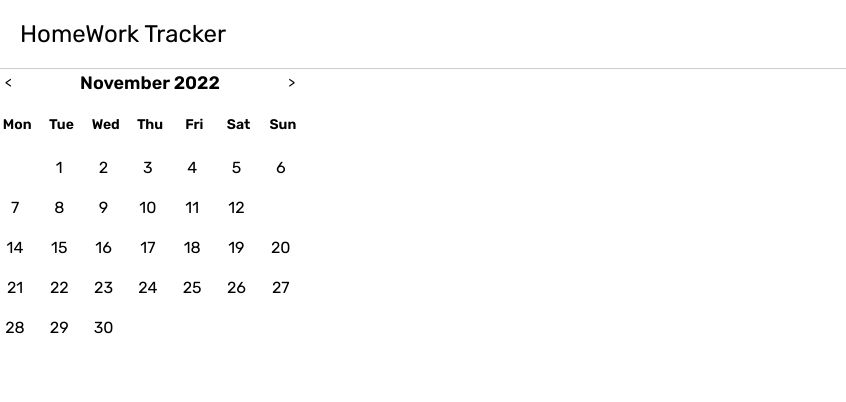
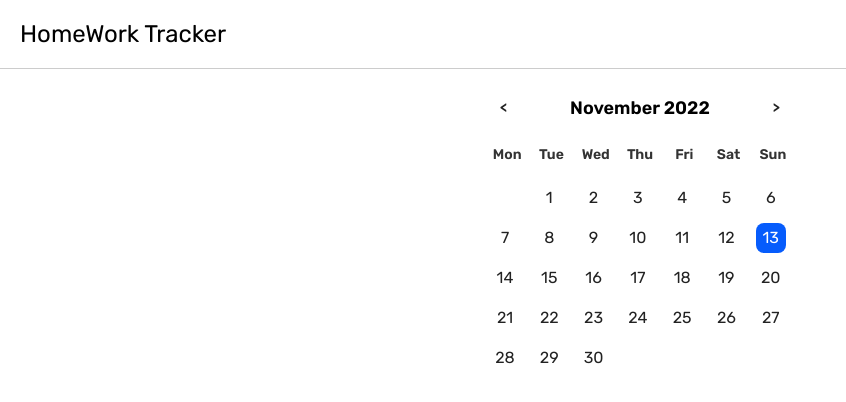
Before and after one commit to Alekseypavlov14/homework-tracker, a React (Create React App) app: page /tasks in a window 1280 px wide. Shown: the top 402 px of the page, without its empty margins (0-846 px from the left). Built offline with nearby package versions, Linux system fonts and the light colour scheme.

Commit message:
fix bugs with styles

```diff
--- a/src/features/calendar/components/Calendar/Calendar.module.css
+++ b/src/features/calendar/components/Calendar/Calendar.module.css
@@ -21,10 +21,11 @@
   border: none;
   outline: none;
   background-color: #fff;
-  color: var(--grey-200);
+  color: #222;
   cursor: pointer;
   user-select: none;
-  padding: 5px;
+  padding: 10px;
+  font-weight: 600;
 }
 
 .CalendarWeekDays {
--- a/src/features/calendar/components/Day/Day.module.css
+++ b/src/features/calendar/components/Day/Day.module.css
@@ -1,7 +1,7 @@
 .Day {
   padding: 5px;
   font-size: 16px;
-  color: var(--grey-200);
+  color: #222;
   display: block;
   border-radius: 0.5em;
   width: 30px;
@@ -14,11 +14,11 @@
 }
 
 .Today {
-  background-color: var(--blue-200);
+  background-color: rgb(6, 92, 252);
   color: #fff;
 }
 
 .Day:hover {
-  background-color: var(--blue-600);
+  background-color: rgb(17, 194, 253);
   color: #fff;
 }
--- a/src/features/calendar/components/WeekDay/WeekDay.module.css
+++ b/src/features/calendar/components/WeekDay/WeekDay.module.css
@@ -1,6 +1,6 @@
 .WeekDay {
   font-weight: 600;
-  color: var(--dark-text-color);
+  color: #333;
   text-align: center;
   user-select: none;
 }
--- a/src/pages/TaskList/TaskList.module.css
+++ b/src/pages/TaskList/TaskList.module.css
@@ -1,6 +1,13 @@
 .TaskList {
   width: 100%;
   height: 100%;
+}
+
+.Calendar {
+  padding-top: 20px;
+  margin: 0px auto;
+  width: 100%;
+  max-width: 300px;
 }
 
 .Tasks {
--- a/src/pages/TaskList/TaskList.tsx
+++ b/src/pages/TaskList/TaskList.tsx
@@ -4,8 +4,8 @@ import { Header } from '../../components/Header/Header'
 import { Task } from '../../features/courses/components/Task/Task'
 import { Task as TaskType } from './../../features/courses/entities/task.interface'
 import { coursesSelector } from './../../features/courses/slice/courses.slice'
+import { Calendar } from '../../features/calendar/components/Calendar/Calendar'
 import styles from './TaskList.module.css'
-import { Calendar } from '../../features/calendar/components/Calendar/Calendar'
 
 interface TaskListProps {}
 
@@ -22,7 +22,9 @@ export const TaskList: FC<TaskListProps> = () => {
     <div className={styles.TaskList}>
       <Header />
 
-      <Calendar />
+      <div className={styles.Calendar}>
+        <Calendar />
+      </div>
 
       <div className={styles.Tasks}>
         {coursesWithActiveTasks.map(course => (
```
